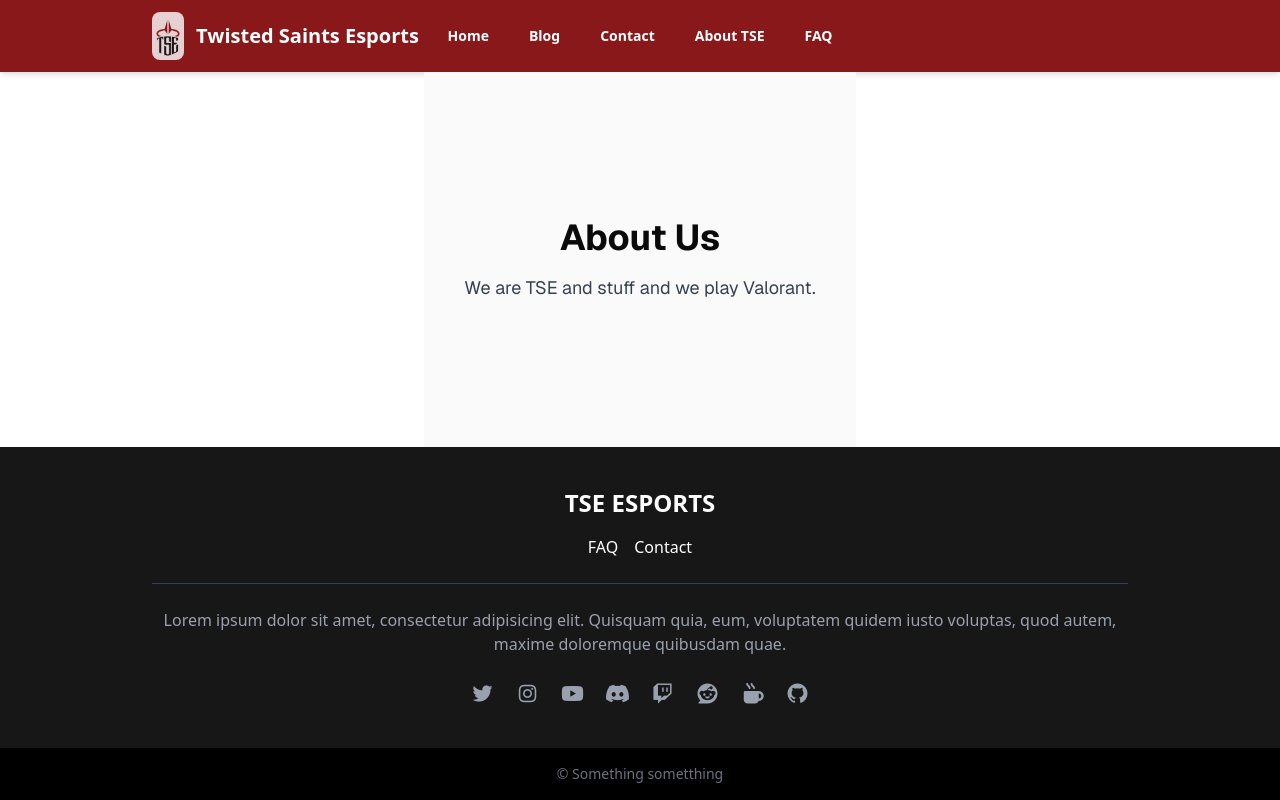
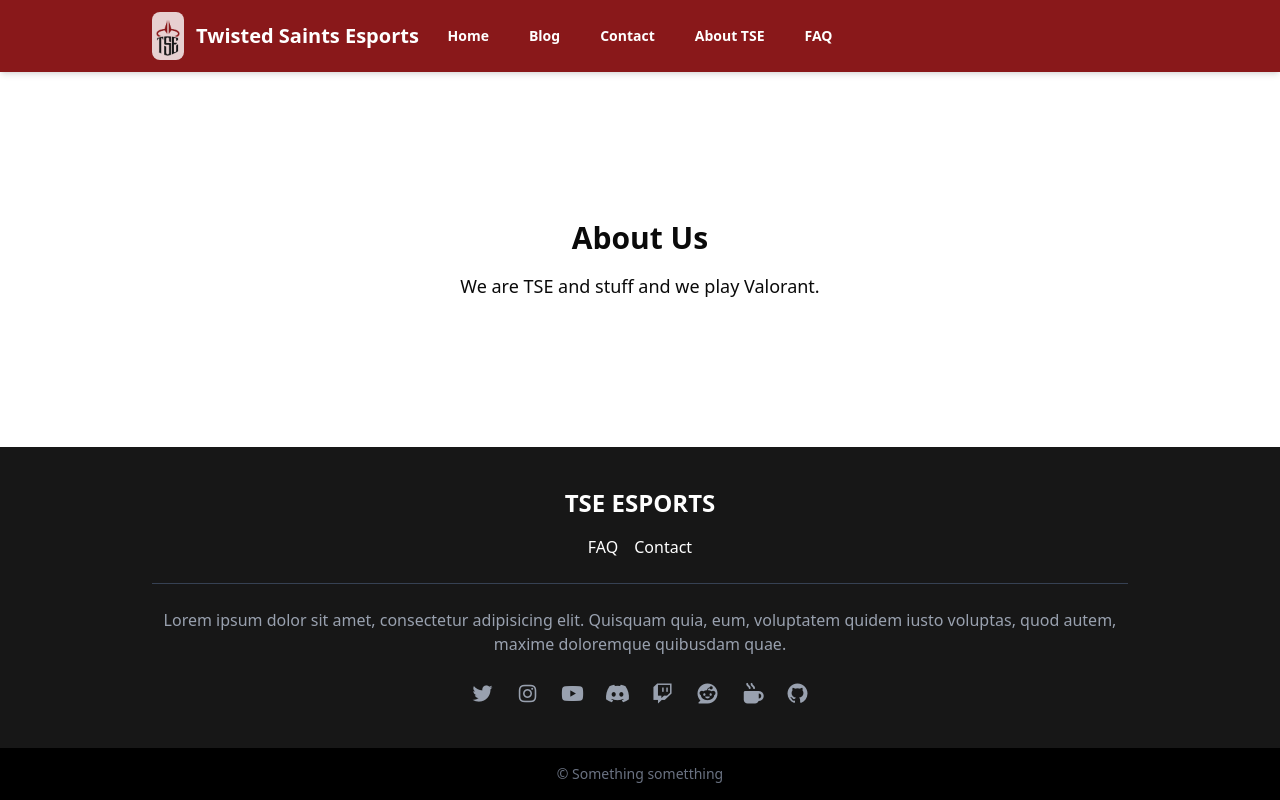
Before and after one commit to TipsyContent/TSE_Project_NextJs_Website, a Next.js app in the folder tse-gang-nextjs-project/: page /about in a window 1280 px wide. Built offline with nearby package versions, Linux system fonts and the light colour scheme.

Commit message:
chore(About) add blank aboutSocial component

```diff
--- a/tse-gang-nextjs-project/app/about/page.tsx
+++ b/tse-gang-nextjs-project/app/about/page.tsx
@@ -2,10 +2,10 @@ import Image from "next/image";
 //test
 export default function About() {
   return (
-    <div className="flex items-center justify-center p-10 bg-zinc-50 font-sans dark:bg-black">
+    <div className="flex items-center justify-center p-10">
       <div className="flex flex-col items-center text-center">
-        <h1 className="text-4xl font-bold">About Us</h1>
-        <div className="mt-4 max-w-2xl text-lg text-gray-700 dark:text-gray-300">
+        <h1 className="text-3xl font-bold">About Us</h1>
+        <div className="mt-4 max-w-2xl text-lg">
           <p>We are TSE and stuff and we play Valorant.</p>
         </div>
       </div>
--- a/tse-gang-nextjs-project/app/faq/page.tsx
+++ b/tse-gang-nextjs-project/app/faq/page.tsx
@@ -17,7 +17,8 @@ function slugify(input: string) {
 export default function Faq() {
   // map the raw QA data into accordion-ready objects that already know their id
   const items = useMemo(
-    () => [
+    () =>
+      [
         { question: "me?", answer: "yes, you", category: category.Category1 },
         { question: "you?", answer: "yes, me", category: category.Category2 },
       ].map((q) => ({ ...q, id: slugify(q.question) })),
@@ -75,8 +76,9 @@ export default function Faq() {
   }, [items]);
 
   return (
-    <div>
-      <h1>Frequently asked questions</h1>
+    <div className="flex items-center justify-center p-10">
+      <div className="flex flex-col items-center text-center">
+        <h1 className="text-2xl font-bold">Frequently asked questions</h1>
         <div className="w-50">
           <Accordion type="multiple" value={open} onValueChange={setOpen}>
             {items.map((item) => (
@@ -86,9 +88,10 @@ export default function Faq() {
                 question={item.question}
                 answer={item.answer}
                 category={item.category}
-            />)
-          )}
+              />
+            ))}
           </Accordion>
+        </div>
       </div>
     </div>
   );
--- /dev/null
+++ b/tse-gang-nextjs-project/components/aboutSocials.tsx
@@ -0,0 +1,7 @@
+export function aboutSocials() {
+  return (
+    <div className="about-socials flex justify-center gap-5 flex-wrap mt-4">
+      <a href="#" className="social-link"></a>
+    </div>
+  );
+}
```
Lines whose indentation alone changed are shown as unchanged.
